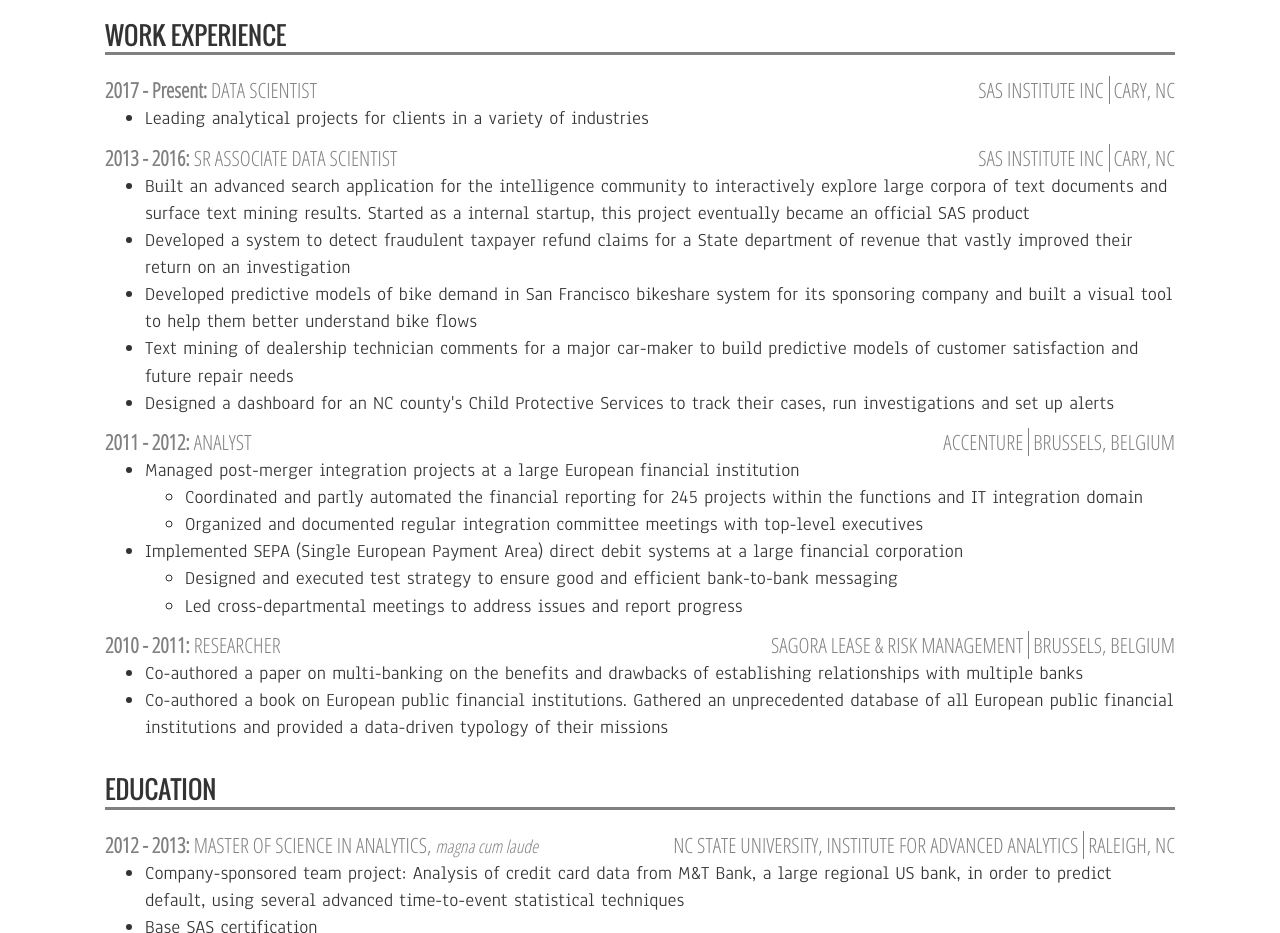
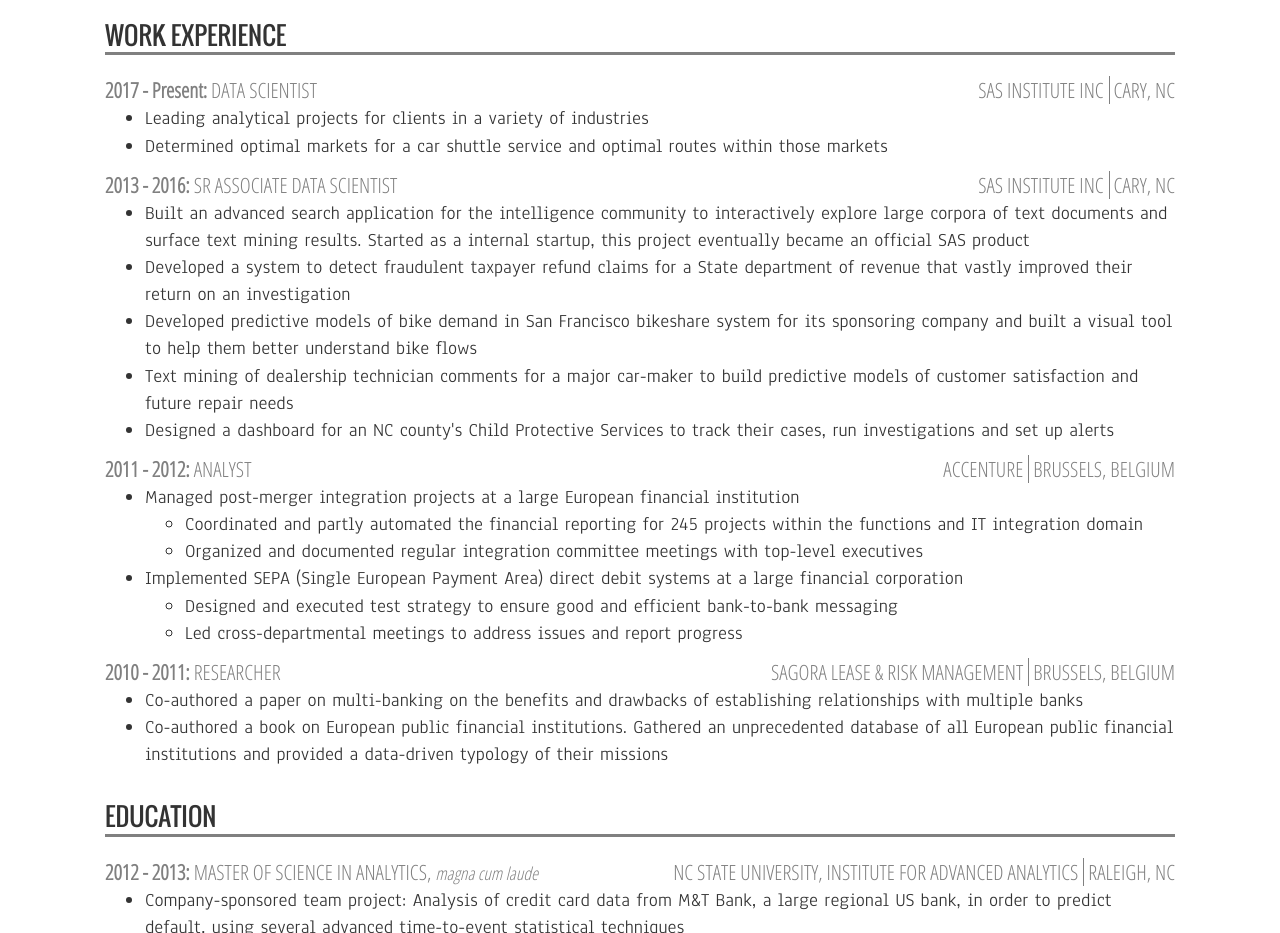
Before and after one commit to cwarny/cwarny.github.io, a plain HTML site: page index.html in a window 1280 px wide. Shown: the part 1505-2438 px from the top of the page. Drawn offline with Linux system fonts and the light colour scheme.

Commit message:
updated work experience

```diff
--- a/index.html
+++ b/index.html
@@ -328,6 +328,7 @@
 						<div class="section-content">
 							<ul>
 								<li>Leading analytical projects for clients in a variety of industries</li>
+								<li>Determined optimal markets for a car shuttle service and optimal routes within those markets</li>
 							</ul>
 						</div>
 					</div>
```
